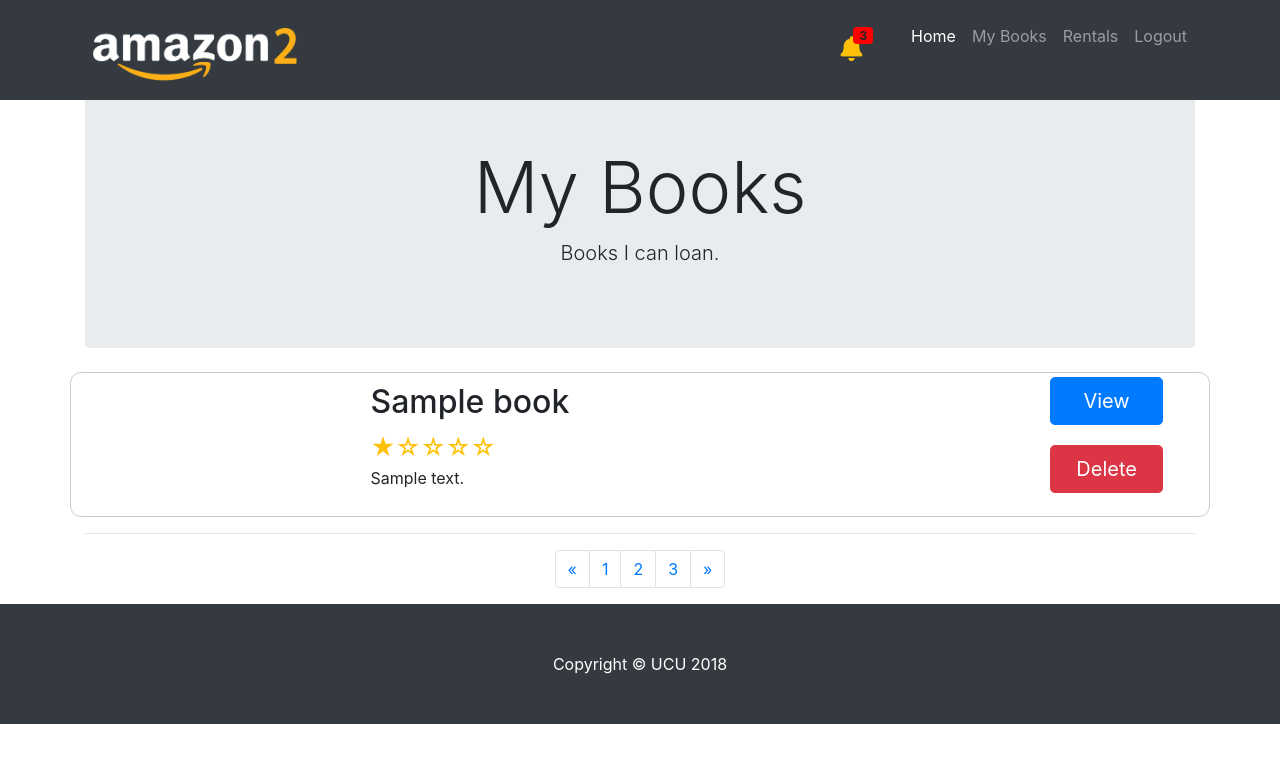
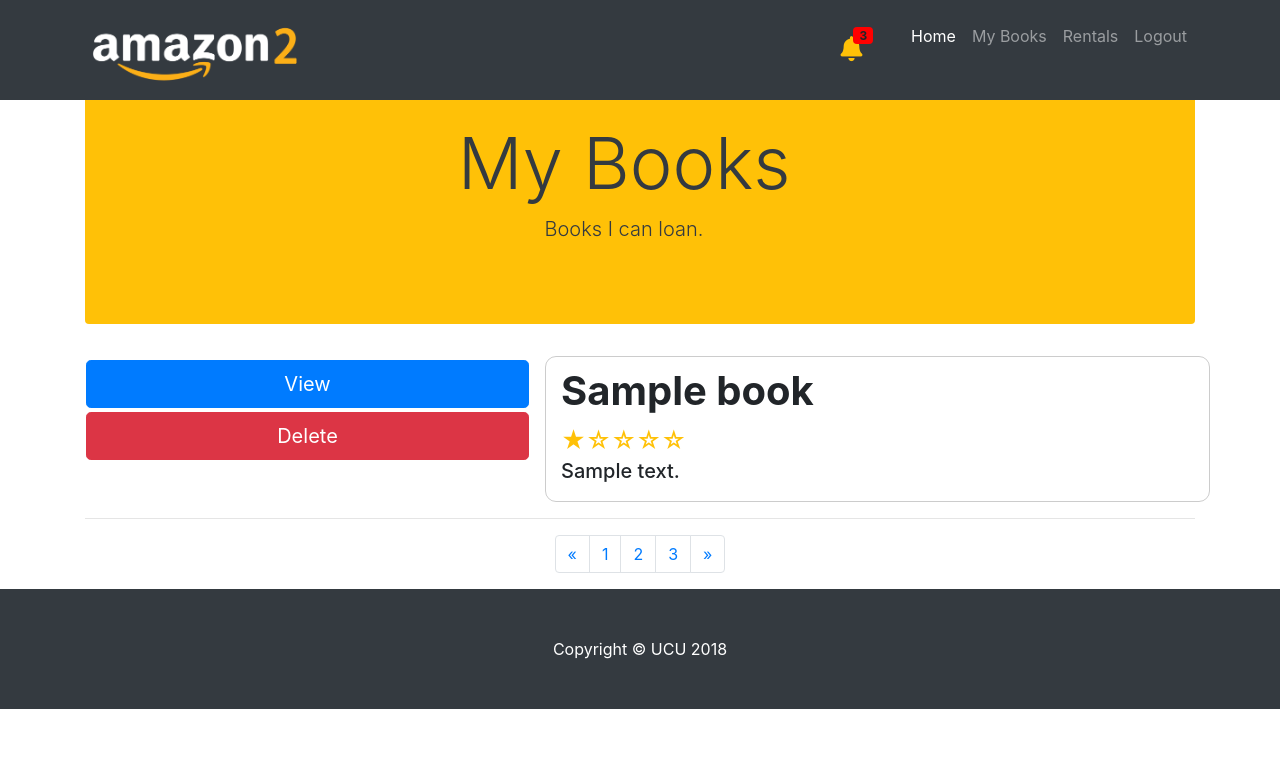
Before and after one commit to Bruno-Scigliano/ucu_book_sharing, a Django app: page /myBooks/ in a window 1280 px wide. Shown: the top 757 px of the page. Run offline with Django 3.2, Linux system fonts and the light colour scheme; a user stored in the database is signed in; tables that the repository leaves empty hold one stand-in row (values such as "Sample post"); style sheets or scripts are compiled from the project's sources; some libraries are stand-ins or nearby versions.

Commit message:
fixes in markup

```diff
--- a/templates/myBooks.html
+++ b/templates/myBooks.html
@@ -1,4 +1,3 @@
-
 {% extends "base.html" %}
 {% load static %}
 {% block extrahead %}
@@ -47,7 +46,7 @@
   </style>
 {% endblock %}
 {% block content %}
-    <header class="jumbotron my-4">
+<header class="jumbotron mt-20 d-flex align-items-center justify-content-center flex-column pt-20 pl-0 rounded bg-warning text-dark">
   <!-- Page Heading -->
   <h1 class="display-3 centerText">My Books</h1>
   <p class="lead centerText">Books I can loan.</p>
@@ -56,18 +55,20 @@
 <!-- Project Two -->
 {% load app_customs %}
 {% for book in myBooks %}
-            <div class="row cardContainer">
-              <div class="col-md-3">
-                <a href="#">
-                  <img class="img-fluid rounded mb-3 mb-md-0 center" src="{{ book.cover.url }}" alt="">
-                </a>
+<div class="row mt-2">
+  <div class="col-md-5  pl-0 px-3 rounded">
+    <div class="d-flex flex-column">
+      <img class="img-fluid rounded" src="{{ book.cover.url }}" alt="">
+      <a href="/books/1" class="btn btn-primary btn-lg mt-1 ">View</a>
+      <button type="button" class="btn btn-danger btn-lg mt-1">Delete</button>
     </div>
-              <div class="col-md-5">
-                <h2>{{ book.title }}</h2>
+
+  </div>
+  <div class="col-md-7 cardContainer">
+    <h1 class="font-weight-bold">{{ book.title }}</h1>
     <div class="row starsContainer">
       {% for i in stars %}
-                        {% if i <= ratings|get_item:book.book_id  %}
-                            <span class="text-warning">
+      {% if i <= ratings|get_item:book.book_id %} <span class="text-warning">
         <span style="font-size: x-large; ">&#9733; </span>
         </span>
         {% else %}
@@ -77,15 +78,8 @@
         {% endif %}
         {% endfor %}
     </div>
-                <p>{{book.description}}</p>
-              </div >
-              <div class="rightContainer">
-                  <div class="center">
-                    <a href="{% url 'description' book.book_id %}" class="btn btn-primary btn-lg button">View</a>
-                    <button type="button" class="btn btn-danger btn-lg button">Delete</button>
+    <p class="h5 text-justify">{{book.description}}</p>
   </div>
-              </div>
-
 </div>
 <!-- /.row -->
 
```
Lines whose indentation alone changed are shown as unchanged.
